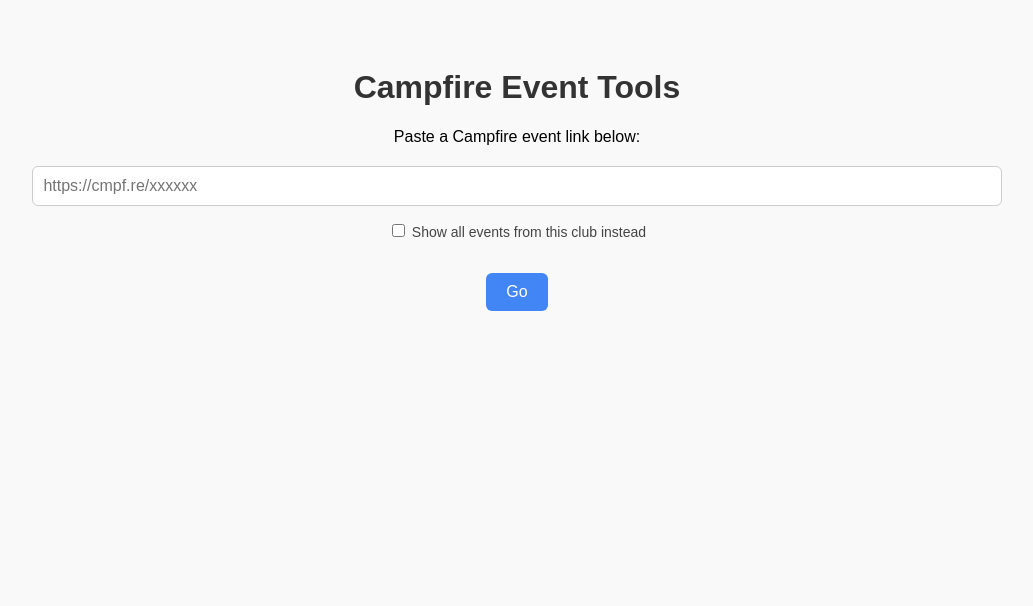
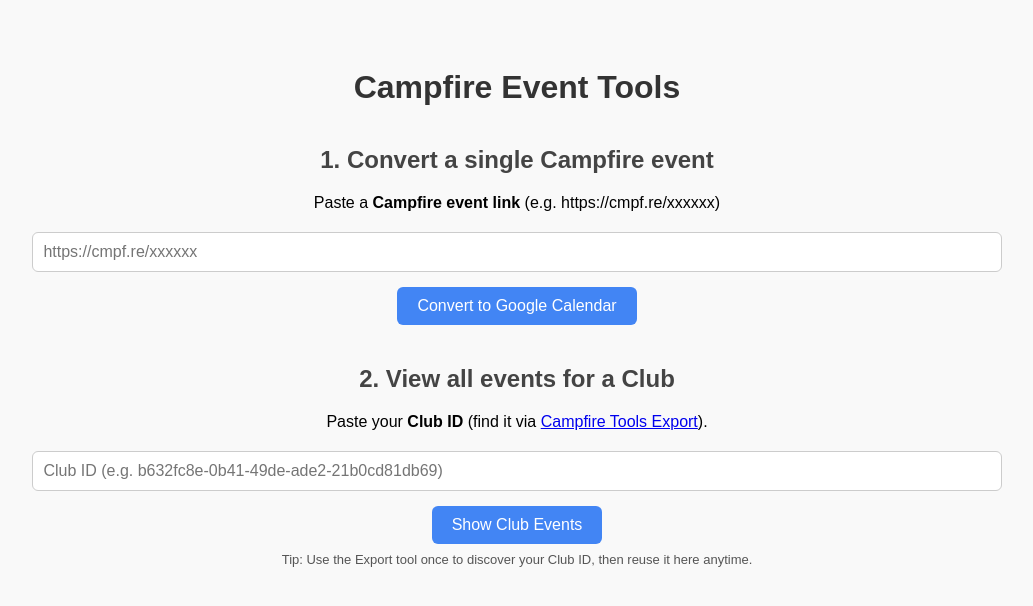
Before and after one commit to raidingdoncaster/Exeggcute-event, a Flask app: page / in a window 1280 px wide. Shown: the top 606 px of the page, without its empty margins (123-1156 px from the left). Run offline with Flask 3, Linux system fonts and the light colour scheme.

Commit message:
Update index.html

```diff
--- a/templates/index.html
+++ b/templates/index.html
@@ -9,11 +9,11 @@
       text-align: center;
       padding: 40px;
     }
-    h1 {
-      color: #333;
-    }
+    h1 { color: #333; }
+    h2 { margin-top: 40px; color: #444; }
     form {
       margin-top: 20px;
+      margin-bottom: 30px;
     }
     input[type="text"] {
       width: 80%;
@@ -32,34 +32,41 @@
       border-radius: 6px;
       cursor: pointer;
     }
-    button:hover {
-      background: #3367d6;
-    }
+    button:hover { background: #3367d6; }
     label {
       display: block;
       margin-top: 15px;
       font-size: 14px;
       color: #444;
     }
-    .error {
-      color: red;
-      margin-top: 15px;
+    .error { color: red; margin-top: 15px; }
+    .note {
+      font-size: 13px;
+      color: #555;
+      margin-top: 8px;
     }
   </style>
 </head>
 <body>
   <h1>Campfire Event Tools</h1>
-  <p>Paste a Campfire event link below:</p>
 
+  <!-- Option 1: Single Event -->
+  <h2>1. Convert a single Campfire event</h2>
+  <p>Paste a <strong>Campfire event link</strong> (e.g. https://cmpf.re/xxxxxx)</p>
   <form method="POST">
     <input type="text" name="url" placeholder="https://cmpf.re/xxxxxx" />
     <br>
-    <label>
-      <input type="checkbox" name="view_club" value="1" />
-      Show all events from this club instead
-    </label>
+    <button type="submit">Convert to Google Calendar</button>
+  </form>
+
+  <!-- Option 2: Club Events -->
+  <h2>2. View all events for a Club</h2>
+  <p>Paste your <strong>Club ID</strong> (find it via <a href="https://campfire-tools.topi.wtf/export" target="_blank">Campfire Tools Export</a>).</p>
+  <form action="/club" method="GET">
+    <input type="text" name="id" placeholder="Club ID (e.g. b632fc8e-0b41-49de-ade2-21b0cd81db69)" />
     <br>
-    <button type="submit">Go</button>
+    <button type="submit">Show Club Events</button>
+    <p class="note">Tip: Use the Export tool once to discover your Club ID, then reuse it here anytime.</p>
   </form>
 
   {% if error %}
```
